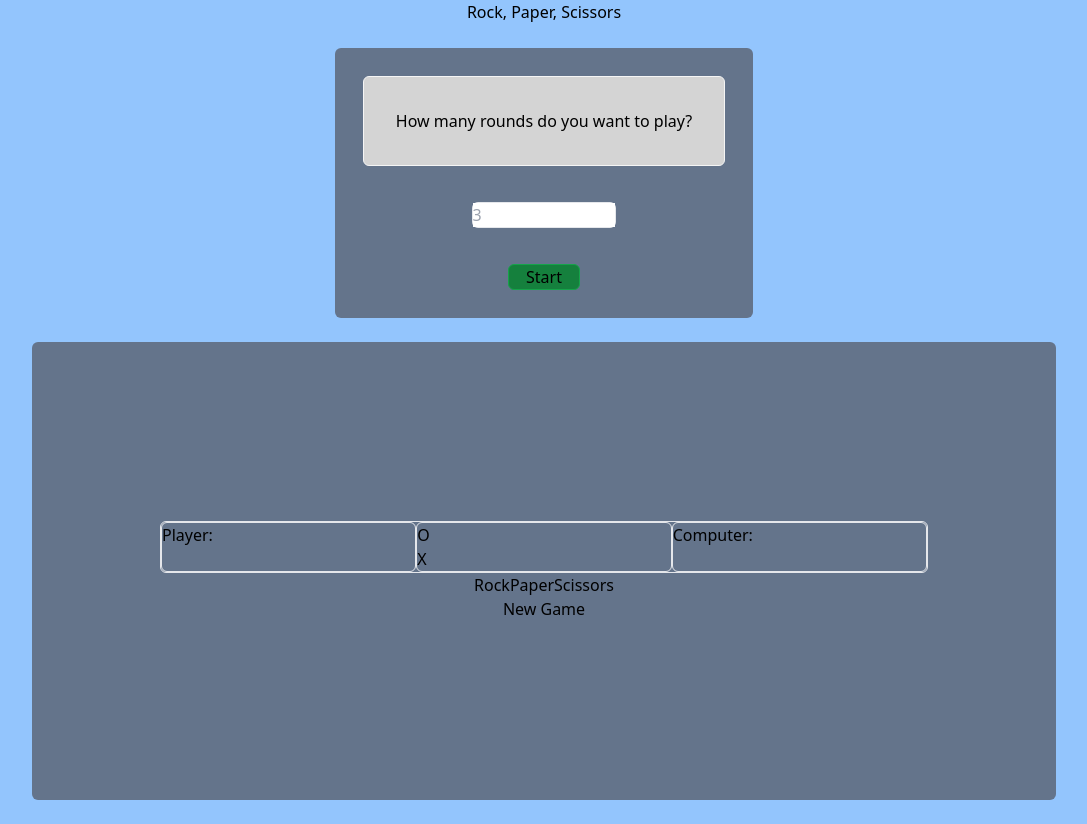
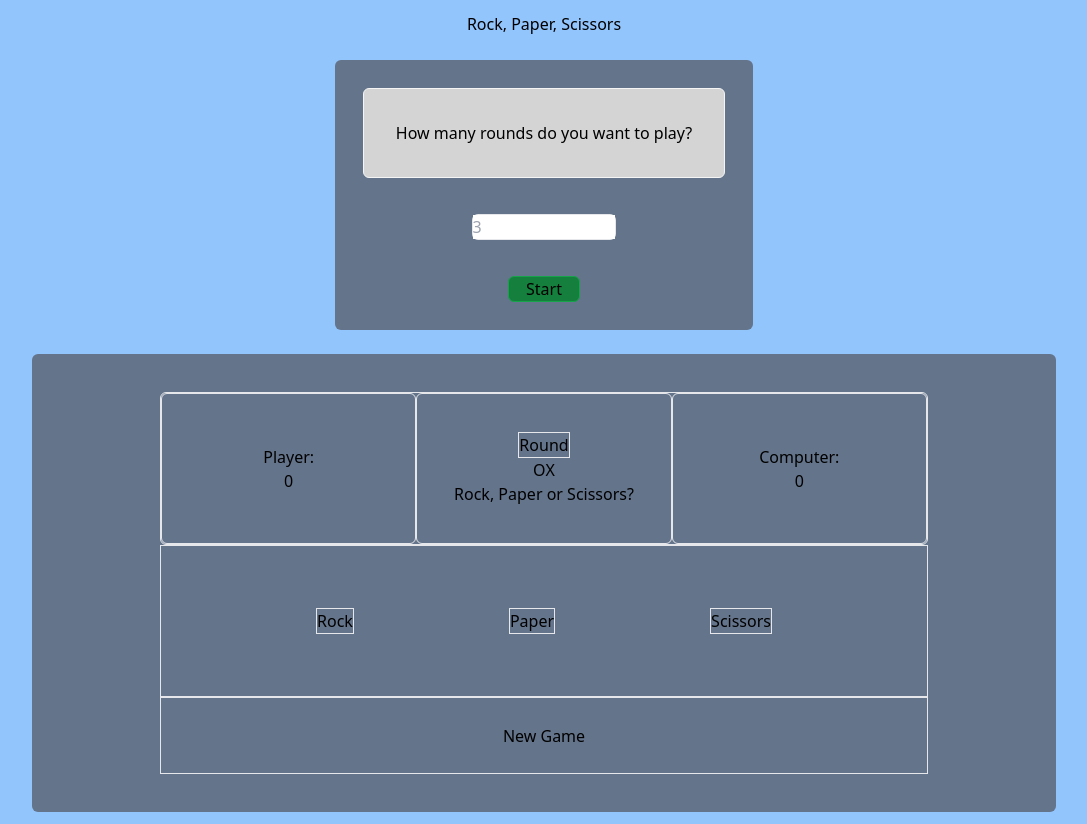
Before and after one commit to tjohnson009/rock-paper-scissors, a website: page src/index.html in a window 1280 px wide. Shown: the whole page, without its empty margins (96-1183 px from the left). Before the commit the page ends 800 px from the top, so only its background shows below. Drawn offline with Linux system fonts and the light colour scheme.

Commit message:
Finish basic UI; Start refactoring logic for game

```diff
--- a/src/index.html
+++ b/src/index.html
@@ -7,7 +7,7 @@
     <link href="../dist/style.css" rel="stylesheet">
     <title>Rock, Paper, Scissors</title>
 </head>
-<body class="flex flex-col items-center justify-center bg-blue-300 h-screen gap-6">
+<body class="flex flex-col items-center justify-center bg-blue-300 h-screen gap-6 my-3">
     <div class="title flex justify-center"><h1>Rock, Paper, Scissors</h1></div>
     <div class="roundsDivContainer flex flex-col bg-slate-500 items-center rounded-md gap-9 p-7">
         <div class="roundsDivText border-spacing-0 border-neutral-100 bg-neutral-300 border rounded-md p-8">
@@ -20,35 +20,35 @@
             <button type="text" value="Start" name="startButton" id="startButton">Start</button>
         </div>
     </div>
-    <div class="gameplay flex flex-col bg-slate-500 justify-center items-center rounded-md w-4/5 h-screen">
-        <div class="scoreboard flex border-spacing-0 border rounded-md w-3/4">
-                <div class="playerScorebox flex border border-spacing-0 rounded-md basis-2/6 flex-1">
+    <div class="gameplay flex flex-col bg-slate-500 justify-center items-center rounded-md w-4/5 h-5/6 ">
+        <div class="scoreboard flex border-spacing-0 border rounded-md w-3/4 h-2/6">
+                <div class="playerScorebox flex flex-col border justify-center items-center border-spacing-0 rounded-md basis-2/6 flex-1">
                     <p class="playerTitle">Player:</p>
-                    <p class="playerPoints"></p>
+                    <p class="playerPoints">0</p>
                 </div>
-                <div class="infoBox flex border border-spacing-0 rounded-md basis-2/6 flex-1">
-                    <div class="roundNumber">
-
+                <div class="infoBox flex flex-col justify-center items-center border border-spacing-0 rounded-md basis-2/6 flex-1">
+                    <div class="roundNumber border border-spacing-0">
+                        <p>Round</p>
                     </div>
-                    <div class="roundsIcons">
+                    <div class="roundsIcons flex">
                         <div>O</div>
                         <div>X</div>
                     </div>
                     <div class="roundResult">
-                        <p class="resultText"></p>
+                        <p class="resultText">Rock, Paper or Scissors?</p>
                     </div>
                 </div>
-                <div class="computerScorebox flex border border-spacing-0 rounded-md basis-2/6 flex-1">
+                <div class="computerScorebox flex flex-col justify-center items-center border border-spacing-0 rounded-md basis-2/6 flex-1">
                     <p class="computerTitle">Computer:</p>
-                    <p class="computerpoints"></p>
+                    <p class="computerpoints">0</p>
                 </div>
         </div>
-        <div class="buttons flex">
-            <div><button class="rock">Rock</button></div>
-            <div><button class="paper">Paper</button></div>
-            <div><button class="scissors">Scissors</button></div>
+        <div class="buttons flex border border-spacing-0 w-3/4 h-2/6 justify-evenly items-center">
+            <div><button class="rock border border-spacing-0 roundChoice" value="'rock">Rock</button></div>
+            <div><button class="paper border border-spacing-0 roundChoice" value="'paper">Paper</button></div>
+            <div><button class="scissors border border-spacing-0 roundChoice" value="'scissors">Scissors</button></div>
         </div>
-        <div class="newGameDiv">
+        <div class="newGameDiv flex border border-spacing-0 w-3/4 h-1/6 justify-center items-center">
             <button type="text" value="New Game" name="newGameButton" id="newGameButton">New Game</button>
         </div>
     </div>
--- a/src/index.js
+++ b/src/index.js
@@ -13,6 +13,8 @@ function newGame() {
     DOM_INPUTS.startButton.addEventListener('click', (e) => {
         startPlay(rounds);
     });
+
+    // get number opf rounds from user
     DOM_INPUTS.roundsInput.addEventListener('change', (e) => {
         rounds = e.target.value;
         // sets min number of rounds to 1 and upodates input
@@ -26,20 +28,21 @@ function newGame() {
             rounds = 9;
         };
         DOM_INPUTS.roundsInput.value = rounds;
-        console.log(`Rounds = ${rounds}`);
+        return rounds;
+        // console.log(`Rounds = ${rounds}`);
     });
 
     // loop through playROund f(x) for the number of rounds
-    // for (let i = 0; i < rounds; i++) {
-    //     // announce the round #
-    //     // console.log(`Now starting Round ${i+1}.`);
+    for (let i = 0; i < rounds; i++) {
+        // announce the round #
+        // console.log(`Now starting Round ${i+1}.`);
 
-    //     // plays one whole round of rock paper scissors
-    //    let result = playRound(rounds); // returns string whiich will be used to determine winner and update scores
+        // plays one whole round of rock paper scissors
+       let result = playRound(rounds); // returns string whiich will be used to determine winner and update scores
 
-    //     //updates the score AND returns the values of the scores
-    //    [playerScore, computerScore] = updateScore(result, playerScore, computerScore); //crucial step of destructuring the values of the scores in order to update the score values
-    // }
+        //updates the score AND returns the values of the scores
+       [playerScore, computerScore] = updateScore(result, playerScore, computerScore); //crucial step of destructuring the values of the scores in order to update the score values
+    }
     // announce winner of the whole game based on point values check
     // if (playerScore > computerScore) {
     //     console.log(`Player is the winner with a final score of ${playerScore} wins out of ${rounds} rounds!`);
@@ -78,6 +81,8 @@ function getComputerChoice() {
 
 function playRound(rounds) { // returns a result string from the round
     // get Player choice
+    let playerChoice = '';
+    let buttons = document.querySelectorAll('.roundChoice');
     // get computer choice
 
     let resultString = getRoundWinner(getPlayerChoice(), getComputerChoice()); // returns a string which will be used to determine the winner
@@ -136,7 +141,7 @@ function playRound(rounds) { // returns a result string from the round
         // display the gameplay container
         const gameplayDiv = document.querySelector('.gameplay');
         gameplayDiv.classList.toggle('hidden');
-        console.log(rounds);
+        console.log(`${rounds} rounds`);
 }
 
     newGame();
```
Also changed, not shown: dist/style.css.
